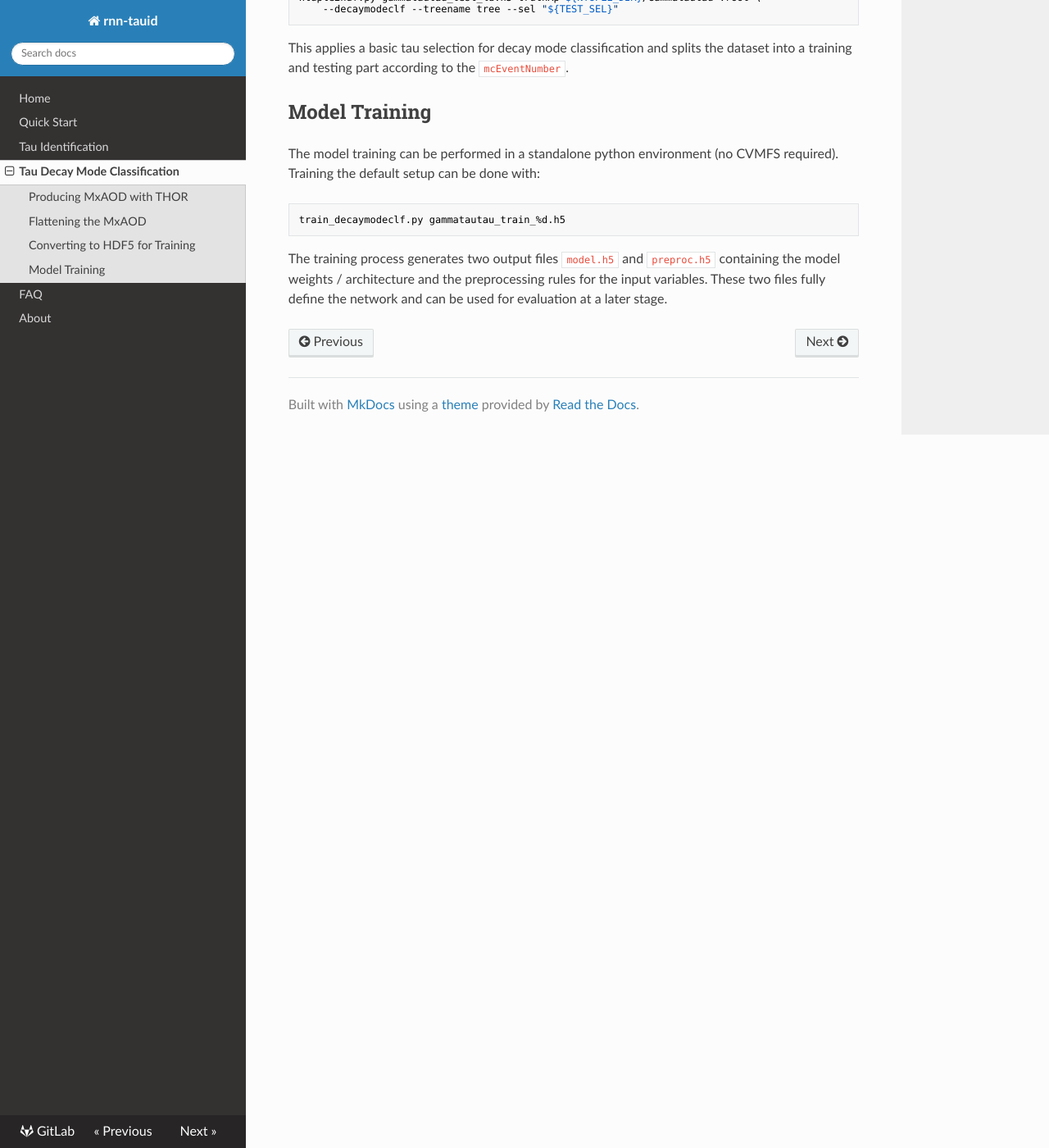
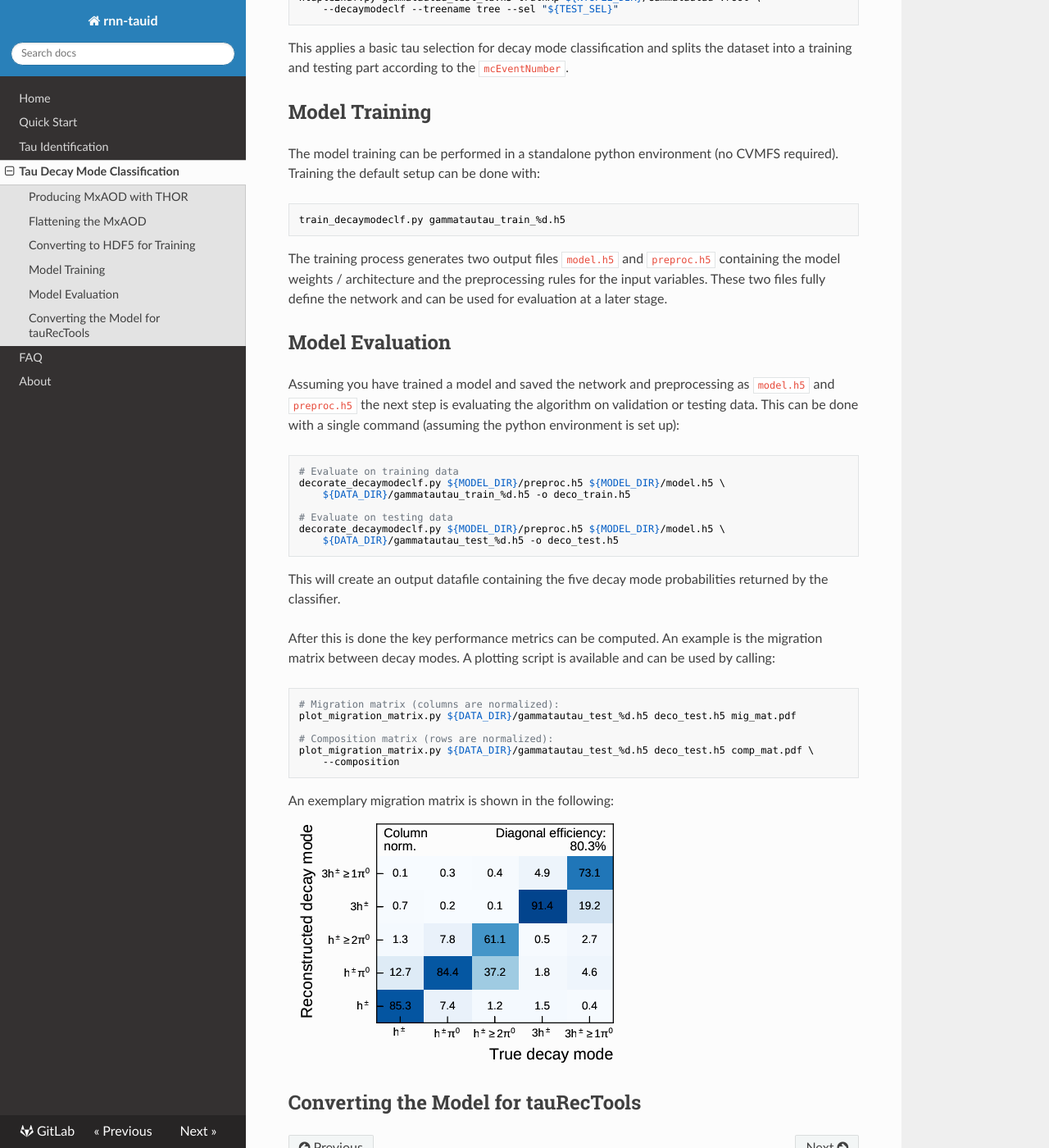
Before and after one commit to chrisdeutsch/rnn-tauid, an MkDocs documentation site: the page built from docs/decaymode-workflow.md, in a window 1280 px wide and 1400 px high, scrolled down 1408 px. Shown: the whole window at 82% size. Built offline with MkDocs 1.6.1, drawn with Linux system fonts in a browser that asks for light colours; nearby versions of some CDN libraries; old or Windows-style settings are respelled for this version of MkDocs.

Commit message:
Model evaluation docs

````diff
--- a/docs/decaymode-workflow.md
+++ b/docs/decaymode-workflow.md
@@ -92,3 +92,42 @@ The training process generates two output files `model.h5` and `preproc.h5`
 containing the model weights / architecture and the preprocessing rules for the
 input variables. These two files fully define the network and can be used for
 evaluation at a later stage.
+
+
+## Model Evaluation
+
+Assuming you have trained a model and saved the network and preprocessing as
+`model.h5` and `preproc.h5` the next step is evaluating the algorithm on
+validation or testing data. This can be done with a single command (assuming the
+python environment is set up):
+
+```bash
+# Evaluate on training data
+decorate_decaymodeclf.py ${MODEL_DIR}/preproc.h5 ${MODEL_DIR}/model.h5 \
+    ${DATA_DIR}/gammatautau_train_%d.h5 -o deco_train.h5
+
+# Evaluate on testing data
+decorate_decaymodeclf.py ${MODEL_DIR}/preproc.h5 ${MODEL_DIR}/model.h5 \
+    ${DATA_DIR}/gammatautau_test_%d.h5 -o deco_test.h5
+```
+
+This will create an output datafile containing the five decay mode probabilities
+returned by the classifier.
+
+After this is done the key performance metrics can be computed. An example is
+the migration matrix between decay modes. A plotting script is available and can
+be used by calling:
+
+```bash
+# Migration matrix (columns are normalized):
+plot_migration_matrix.py ${DATA_DIR}/gammatautau_test_%d.h5 deco_test.h5 mig_mat.pdf
+
+# Composition matrix (rows are normalized):
+plot_migration_matrix.py ${DATA_DIR}/gammatautau_test_%d.h5 deco_test.h5 comp_mat.pdf \
+    --composition
+```
+
+An exemplary migration matrix is shown in the following:
+![Migration Matrix](img/migration_matrix_workflow.png)
+
+## Converting the Model for tauRecTools
````
Also changed, not shown: docs/img/migration_matrix_workflow.png (added).
